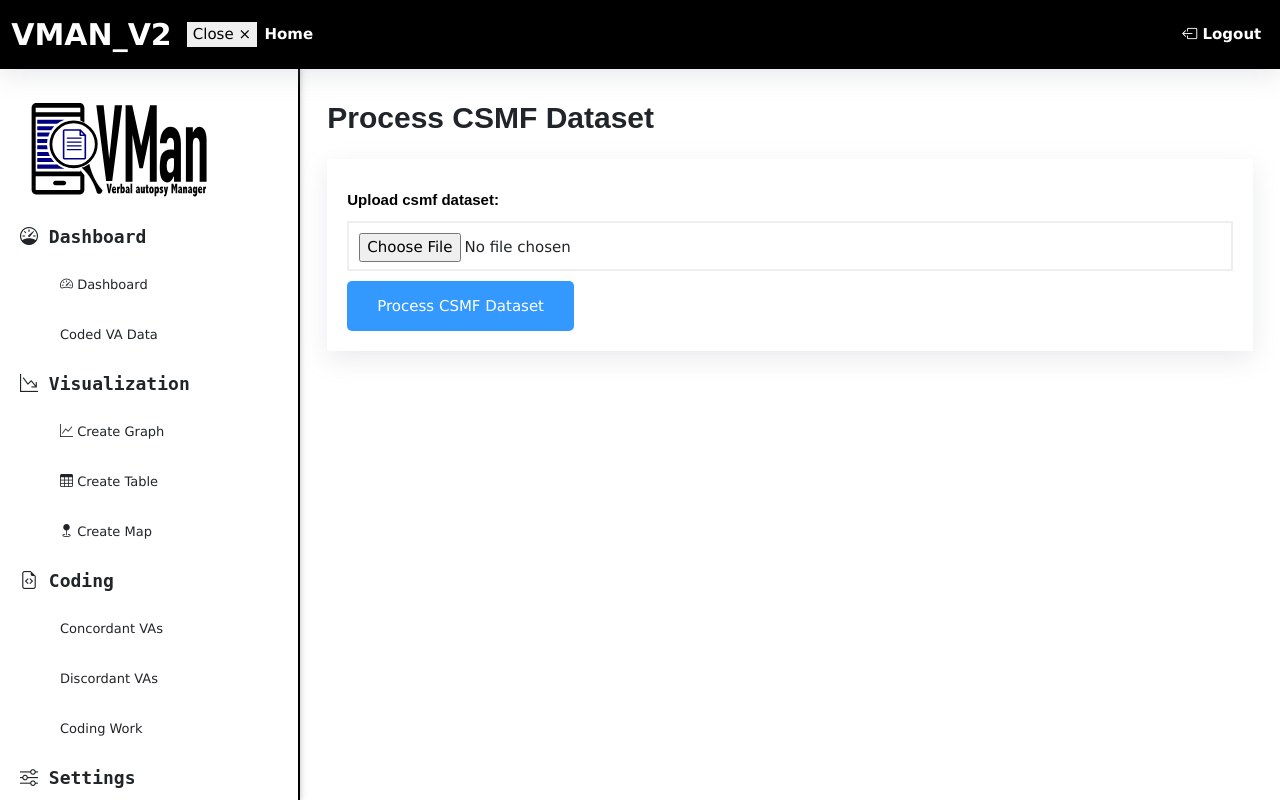
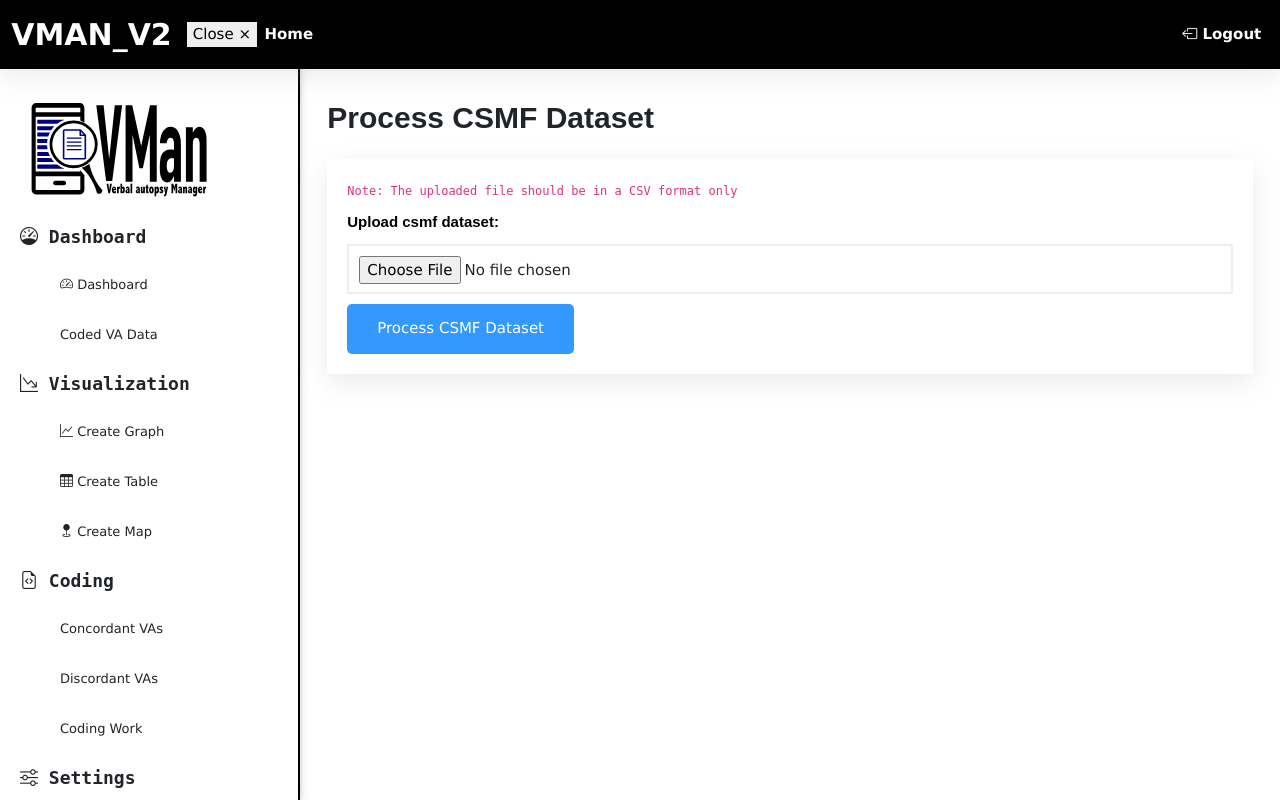
Before and after one commit to ilyatuu/VMan2_Django, a Django app: page /csmf-dataset-processing/ in a window 1280 px wide. Run offline with Django 4.2, Linux system fonts and the light colour scheme; a user stored in the database is signed in; some libraries are stand-ins or nearby versions; some web fonts are replaced.

Commit message:
added note on the csmf dataset page

```diff
--- a/templates/dashboard/csmfData.html
+++ b/templates/dashboard/csmfData.html
@@ -14,6 +14,7 @@
         <div class="col-md-12">
           <div class="form_content">
             <form class="" action="" method="post" enctype="multipart/form-data">
+              <small><code>Note: The uploaded file should be in a CSV format only</code></small>
               {% csrf_token %}
               {{ form }}
               <button type="submit" class="btn" name="process_csmf_dataset_button">Process CSMF Dataset</button>
```
